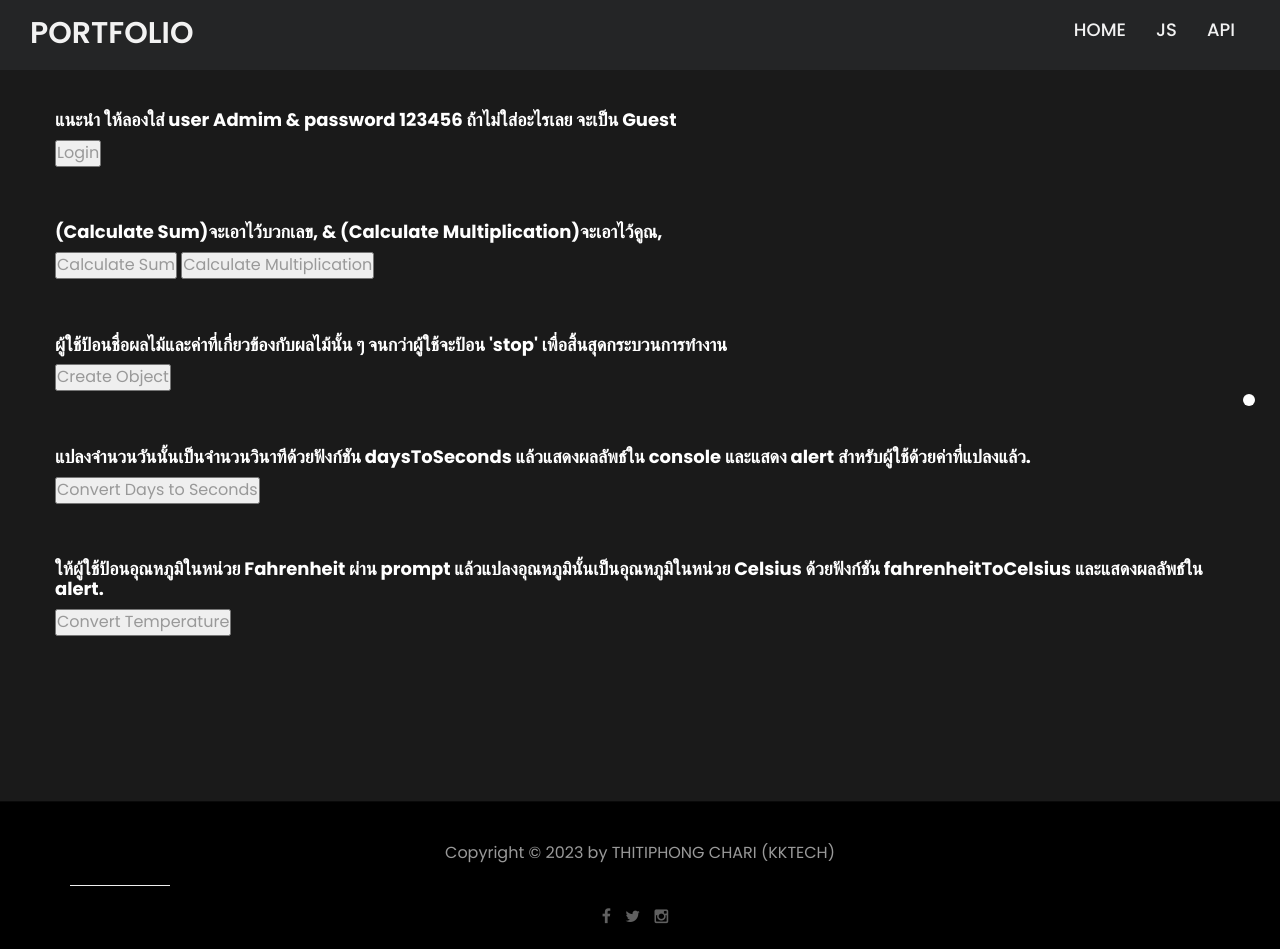
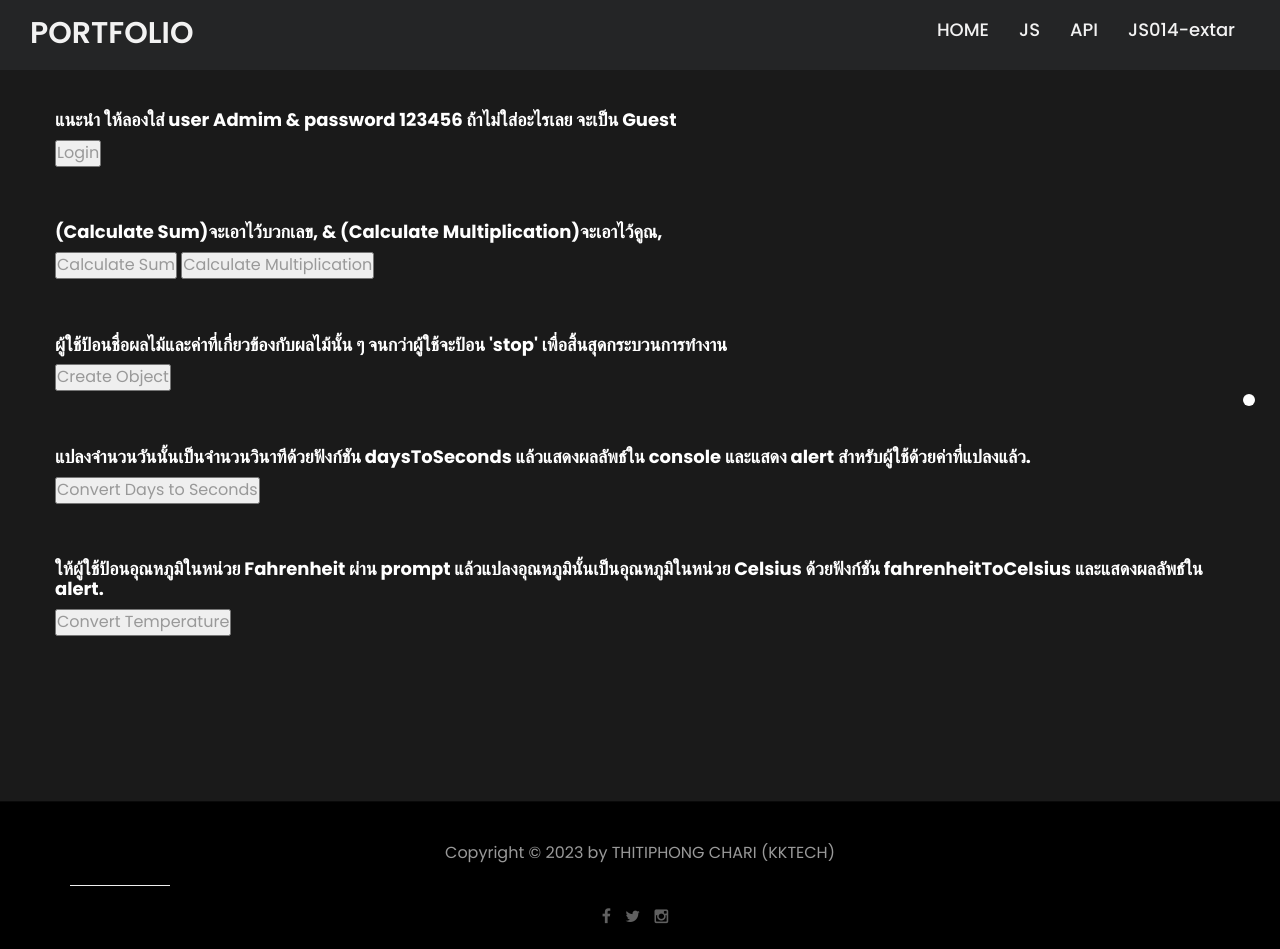
Before and after one commit to Thitiphongkktech/my-Portfolio-by-thitiphon, a plain HTML site: page JS.html in a window 1280 px wide. Drawn offline with Linux system fonts and the light colour scheme.

Commit message:
Update JS.html

```diff
--- a/JS.html
+++ b/JS.html
@@ -124,6 +124,7 @@ function convertTemperature() {
 			<li><a href="index.html">HOME</a></li>
 			<li><a href="#">JS</a></li>
 			<li><a href="API.html">API</a></li>
+			<li><a href="JS014.html">JS014-extar</a></li>
 		  </ul>
 		  <label for="menu-btn" class="btn menu-btn"><i class="fas fa-bars"></i></label>
 		</div>
```
